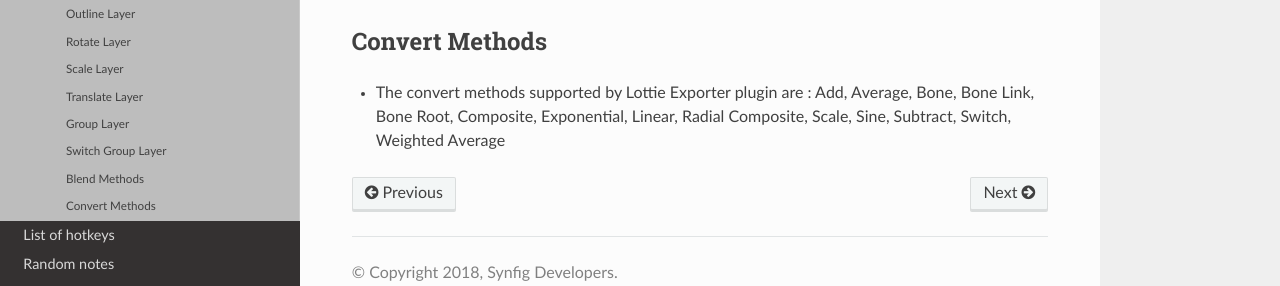
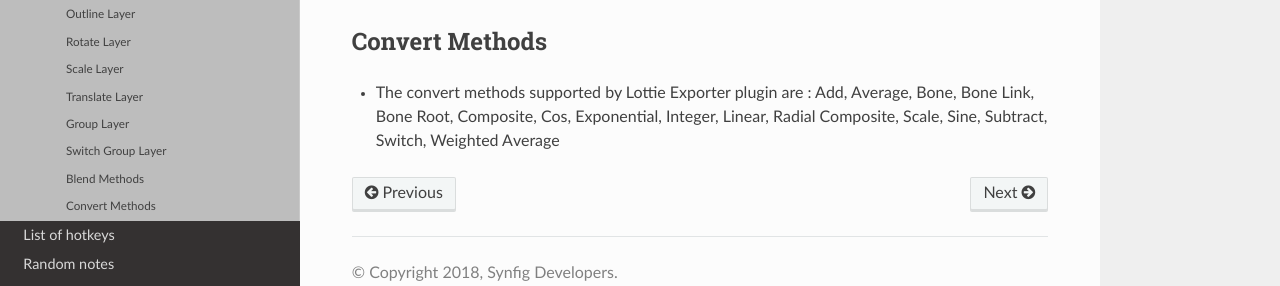
Before and after one commit to synfig/synfig-docs-dev, a Sphinx documentation site: the page built from docs/projects/lottie/supported.rst, in a window 1280 px wide and 900 px high, scrolled down 6884 px. Shown: the part 558-844 px from the top of the window. Built offline with Sphinx 7.4.7 and the Read the Docs theme 2.0.0, drawn with Linux system fonts in a browser that asks for light colours.

Commit message:
Update convert methods
Add documentation for Cos convert and Integer convert methods.

```diff
--- a/docs/projects/lottie/supported.rst
+++ b/docs/projects/lottie/supported.rst
@@ -369,4 +369,4 @@
 
 Convert Methods
 ---------------
-- The convert methods supported by Lottie Exporter plugin are : Add, Average, Bone, Bone Link, Bone Root, Composite, Exponential, Linear, Radial Composite, Scale, Sine, Subtract, Switch, Weighted Average
+- The convert methods supported by Lottie Exporter plugin are : Add, Average, Bone, Bone Link, Bone Root, Composite, Cos, Exponential, Integer, Linear, Radial Composite, Scale, Sine, Subtract, Switch, Weighted Average
```
